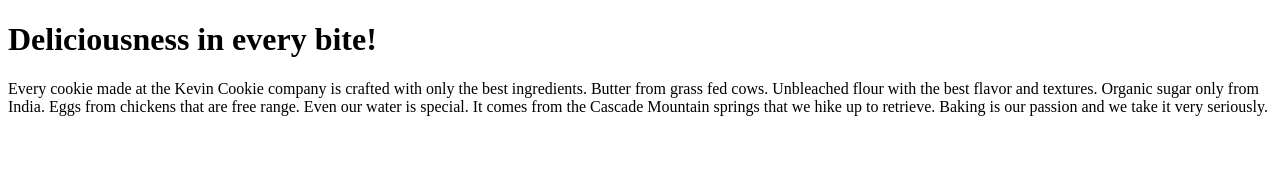
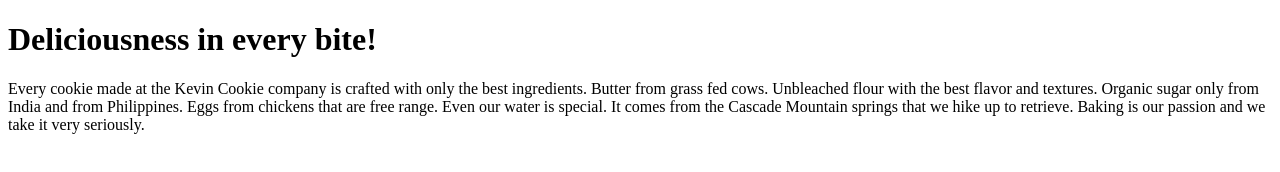
Before and after one commit to Jul-Julien/KCC, a plain HTML site: page index.htm in a window 1280 px wide. Drawn offline with Linux system fonts and the light colour scheme.

Commit message:
Update index.htm

```diff
--- a/index.htm
+++ b/index.htm
@@ -5,7 +5,7 @@
 <h1>Deliciousness in every bite!</h1>
 
 <p>Every cookie made at the Kevin Cookie company is crafted with only the best ingredients. Butter from grass fed cows. Unbleached flour with the best flavor and textures.
- Organic sugar only from India. Eggs from chickens that are free range. Even our water is special. It comes from the Cascade Mountain springs that we hike up to
+ Organic sugar only from India and from Philippines. Eggs from chickens that are free range. Even our water is special. It comes from the Cascade Mountain springs that we hike up to
 retrieve. Baking is our passion and we take it very seriously.</p>
 
 </body>
```
